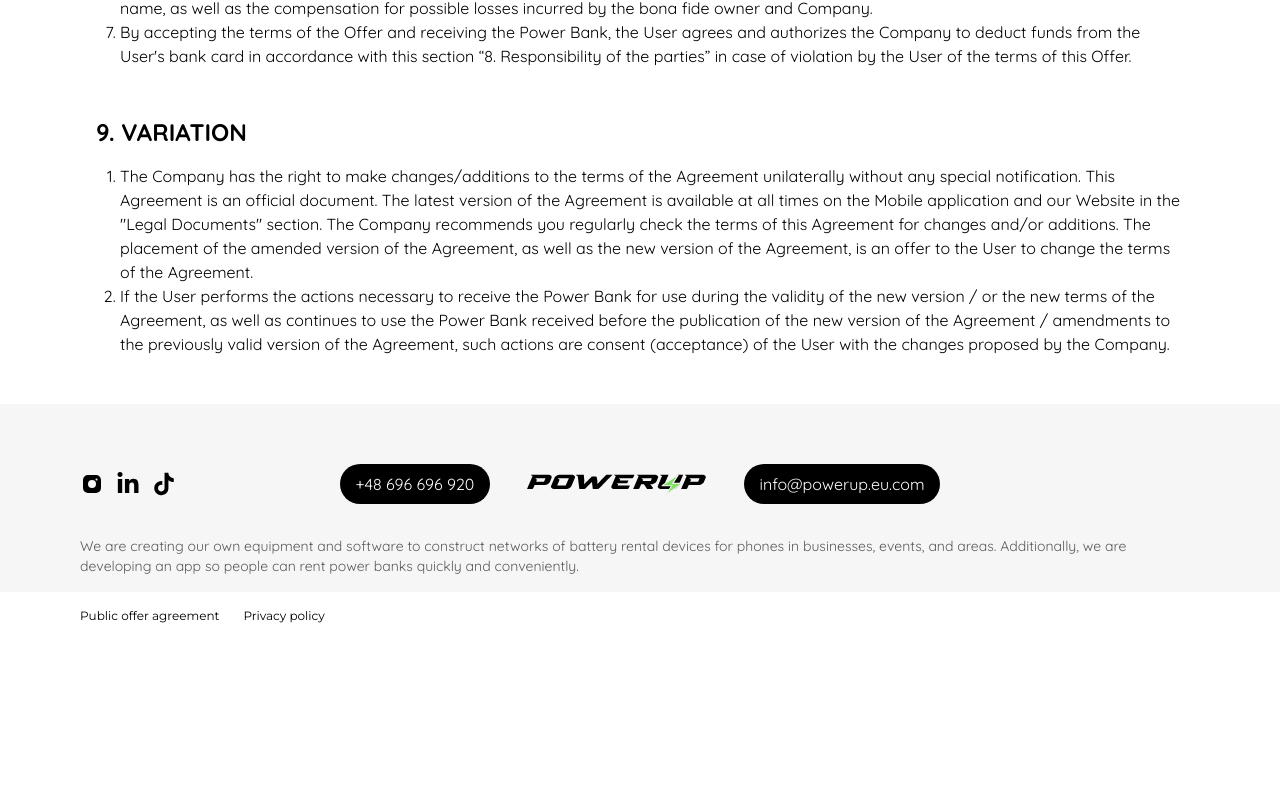
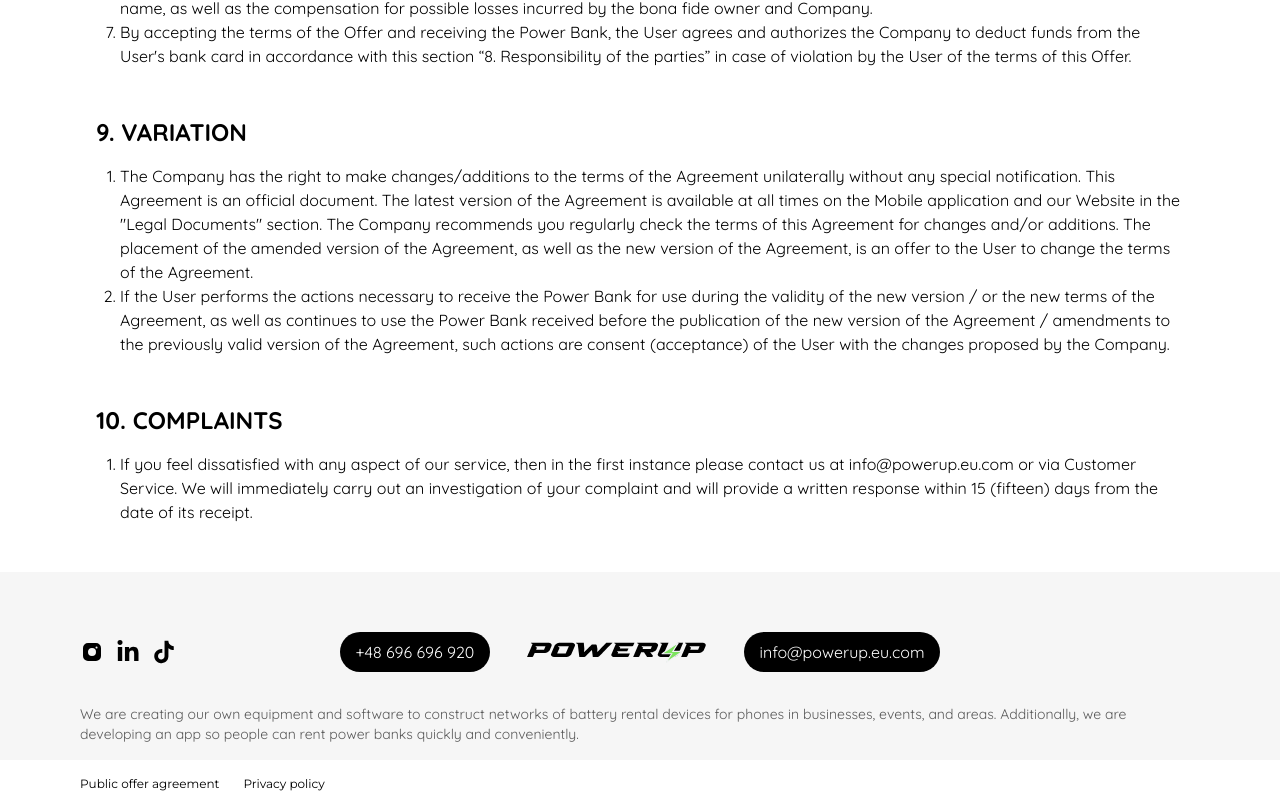
Before and after one commit to Nafiz-Al-Turabi/Power-bank-power-up-front-end, a Next.js app: page /legal/public-offer-agreement in a window 1280 px wide. Shown: the part 7143-7951 px from the top of the page. Before the commit the page ends 7783 px from the top, so only its background shows below. Built offline with nearby package versions, Linux system fonts and the light colour scheme.

Commit message:
COMPLAINTS section added

```diff
--- a/app/(legal)/legal/public-offer-agreement/page.tsx
+++ b/app/(legal)/legal/public-offer-agreement/page.tsx
@@ -766,6 +766,20 @@ export default function PublicOfferAgreementPage() {
             </li>
           </ol>
         </section>
+        <section className="COMPLAINTS mb-12">
+          <h3 className="uppercase font-bold text-xl lg:text-2xl mb-4">
+            10. COMPLAINTS
+          </h3>
+          <ol className="list-decimal ml-6">
+            <li>
+              If you feel dissatisfied with any aspect of our service, then in
+              the first instance please contact us at info@powerup.eu.com or via
+              Customer Service. We will immediately carry out an investigation
+              of your complaint and will provide a written response within 15
+              (fifteen) days from the date of its receipt.
+            </li>
+          </ol>
+        </section>
       </main>
     </div>
   );
```
